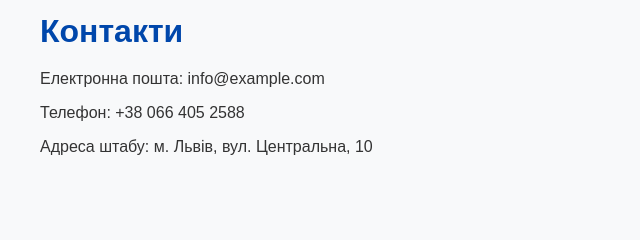
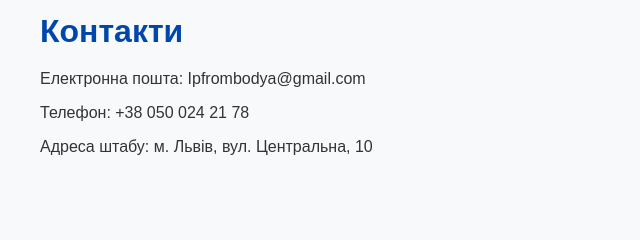
Before and after one commit to evel-kximikx/Bodya_muraxa, a plain HTML site: page index.html in a window 1280 px wide. Shown: the part 1099-1339 px from the top of the page, 0-640 px from the left. Drawn offline with nearby package versions, Linux system fonts and the light colour scheme.

Commit message:
Контакти

```diff
--- a/index.html
+++ b/index.html
@@ -52,8 +52,8 @@
 
         <section id="contacts" class="contacts">
           <h2>Контакти</h2>
-          <p>Електронна пошта: info@example.com</p>
-          <p>Телефон: +38 066 405 2588</p>
+          <p>Електронна пошта: Ipfrombodya@gmail.com</p>
+          <p>Телефон: +38 050 024 21 78</p>
           <p>Адреса штабу: м. Львів, вул. Центральна, 10</p>
         </section>
       </main>
```
